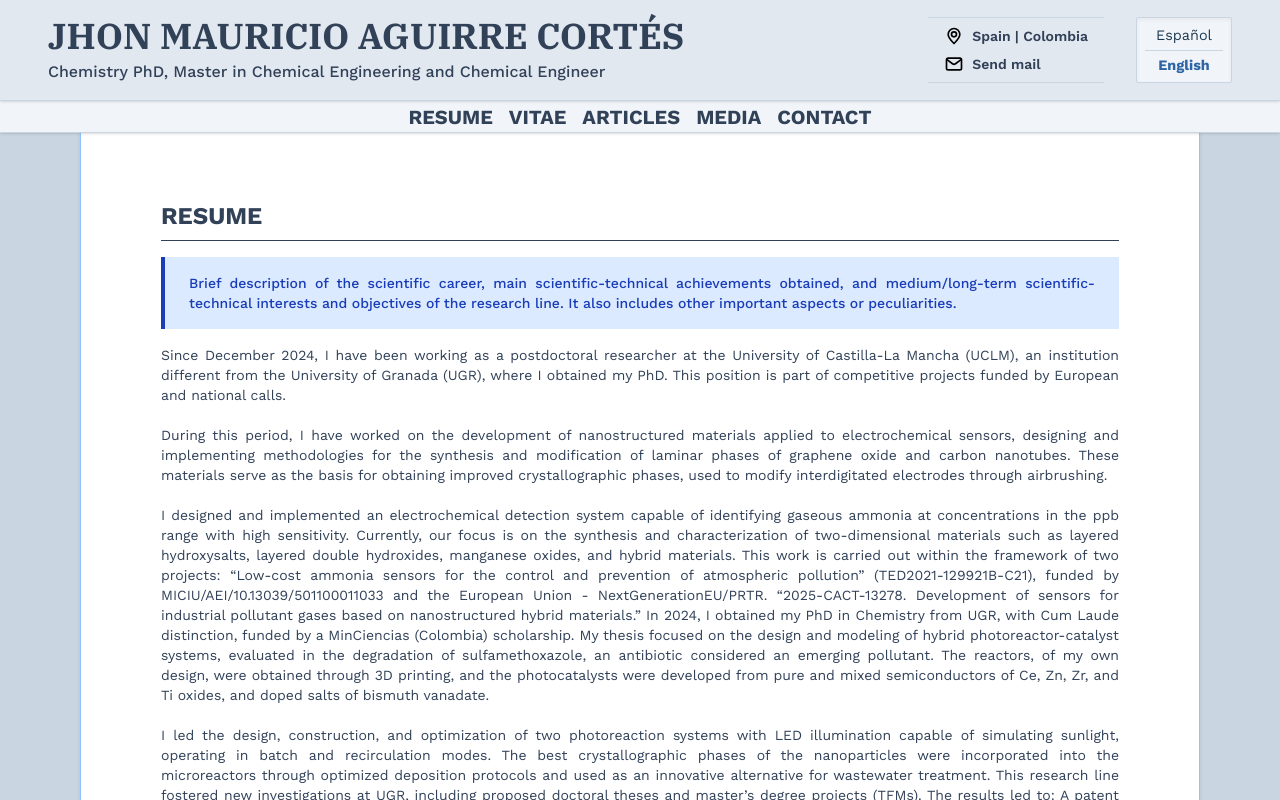
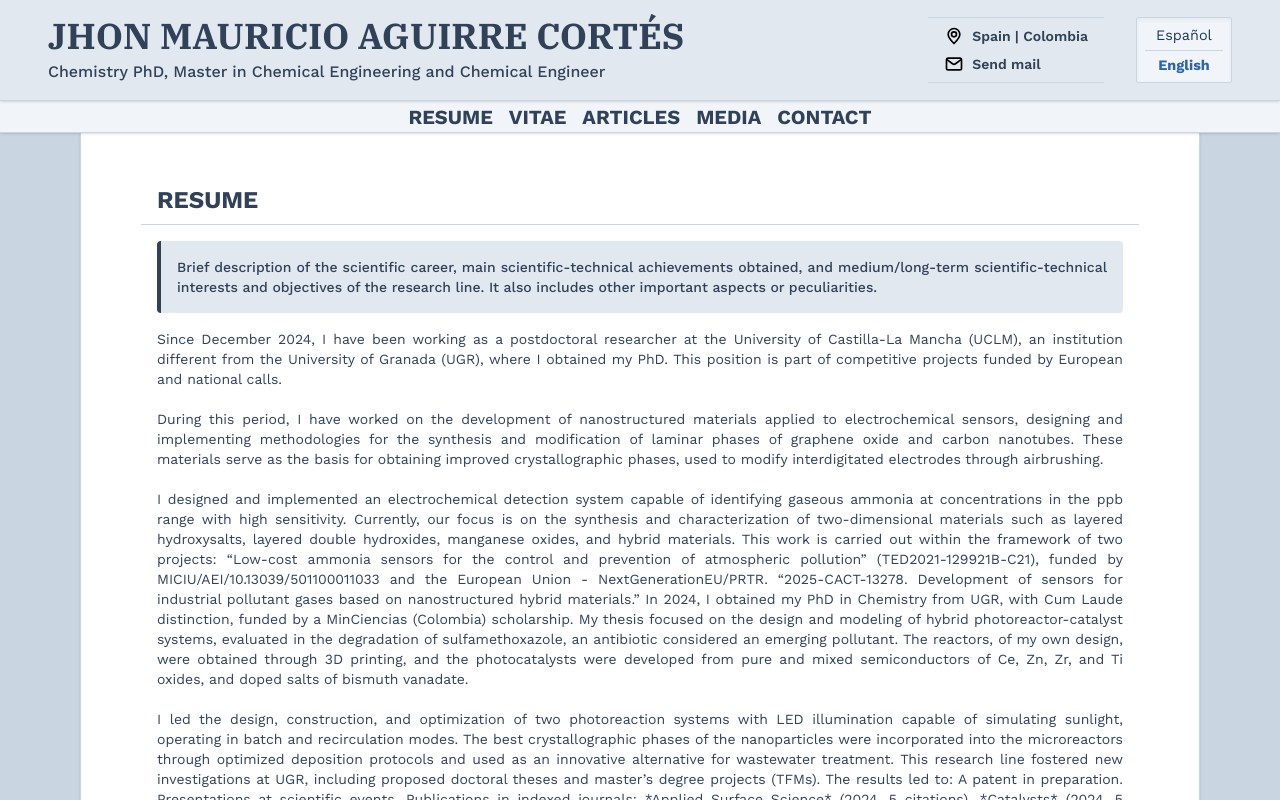
Before and after one commit to Tryncha/cv-jmac, a React (Vite) app: page /resume in a window 1280 px wide. Shown: the top 800 px of the page. Built offline with nearby package versions, Linux system fonts and the light colour scheme; a web font is replaced by a local one.

Commit message:
resume fixed

```diff
--- a/src/components/About.tsx
+++ b/src/components/About.tsx
@@ -1,6 +1,6 @@
 import aboutInfoData from '../data/aboutInfo.json';
 import useSettings from '../hooks/useSettings';
-import VitaeSection from './VitaeSection';
+import Section from './Section';
 
 const aboutInfo = aboutInfoData;
 
@@ -18,9 +18,9 @@ const About = () => {
   const { language } = settings;
 
   return (
-    <VitaeSection title={aboutTranslation[language].aboutTitle}>
+    <Section title={aboutTranslation[language].aboutTitle}>
       <p className="my-2 px-4 text-justify whitespace-pre-line">{aboutInfo[language].resume}</p>
-    </VitaeSection>
+    </Section>
   );
 };
 
--- a/src/components/Direction.tsx
+++ b/src/components/Direction.tsx
@@ -1,7 +1,7 @@
 import teachingActivityData from '../data/teachingActivity.json';
 import useSettings from '../hooks/useSettings';
 import Separator from './Separator';
-import VitaeSection from './VitaeSection';
+import Section from './Section';
 
 const teachingActivity = teachingActivityData.reverse();
 
@@ -19,7 +19,7 @@ const Direction = () => {
   const { language } = settings;
 
   return (
-    <VitaeSection title={directionTranslation[language].title}>
+    <Section title={directionTranslation[language].title}>
       {teachingActivity.map((act) => (
         <div
           key={act.id}
@@ -38,7 +38,7 @@ const Direction = () => {
           </div>
         </div>
       ))}
-    </VitaeSection>
+    </Section>
   );
 };
 
--- a/src/components/Investigation.tsx
+++ b/src/components/Investigation.tsx
@@ -1,7 +1,7 @@
 import useSettings from '../hooks/useSettings';
 import Separator from './Separator';
 import investigationData from '../data/investigation.json';
-import VitaeSection from './VitaeSection';
+import Section from './Section';
 
 const investigation = investigationData.reverse();
 
@@ -23,7 +23,7 @@ const Investigation = () => {
   const VISIBLE_LINES = 5;
 
   return (
-    <VitaeSection title={investigationTranslation[language].title}>
+    <Section title={investigationTranslation[language].title}>
       {investigation.map((inv) => (
         <div
           key={inv.id}
@@ -56,7 +56,7 @@ const Investigation = () => {
           </div>
         </div>
       ))}
-    </VitaeSection>
+    </Section>
   );
 };
 
--- a/src/components/Participation.tsx
+++ b/src/components/Participation.tsx
@@ -1,6 +1,6 @@
 import useSettings from '../hooks/useSettings';
 import Separator from './Separator';
-import VitaeSection from './VitaeSection';
+import Section from './Section';
 
 const participationTranslation = {
   es: {
@@ -16,7 +16,7 @@ const Participation = () => {
   const { language } = settings;
 
   return (
-    <VitaeSection title={participationTranslation[language].title}>
+    <Section title={participationTranslation[language].title}>
       <div className="flex px-4 py-2 hover:rounded-sm hover:bg-slate-50">
         <div className="flex w-1/4 flex-col">
           <h3 className="text-lg/6 font-bold">Universidad Nacional de Colombia</h3>
@@ -35,7 +35,7 @@ const Participation = () => {
           <span className="font-medium">Representante del Comité Asesor: Ramiro Betancourt Grajales</span>
         </div>
       </div>
-    </VitaeSection>
+    </Section>
   );
 };
 
--- a/src/components/VitaeSection.tsx
+++ b/src/components/Section.tsx
@@ -1,9 +1,9 @@
-interface VitaeSectionProps {
+interface SectionProps {
   children: React.ReactNode;
   title: string;
 }
 
-const VitaeSection = ({ children, title }: VitaeSectionProps) => {
+const Section = ({ children, title }: SectionProps) => {
   return (
     <section>
       <h2 className="px-4 text-2xl font-bold uppercase">{title}</h2>
@@ -13,4 +13,4 @@ const VitaeSection = ({ children, title }: VitaeSectionProps) => {
   );
 };
 
-export default VitaeSection;
+export default Section;
--- a/src/components/Studies.tsx
+++ b/src/components/Studies.tsx
@@ -3,7 +3,7 @@ import educationData from '../data/education.json';
 import graduatesData from '../data/graduates.json';
 import otherStudiesData from '../data/otherStudies.json';
 import useSettings from '../hooks/useSettings';
-import VitaeSection from './VitaeSection';
+import Section from './Section';
 
 const education = educationData.reverse();
 const graduates = graduatesData.reverse();
@@ -78,7 +78,7 @@ const MainStudies = () => {
 
   return (
     <section className="flex flex-col gap-4 xl:grid xl:grid-cols-2 xl:grid-rows-1 xl:gap-12">
-      <VitaeSection title={studiesTranslation[language].educationTitle}>
+      <Section title={studiesTranslation[language].educationTitle}>
         {education.map((edu) => (
           <Titulation
             key={edu.id}
@@ -86,15 +86,15 @@ const MainStudies = () => {
             {...edu[language]}
           />
         ))}
-      </VitaeSection>
-      <VitaeSection title={studiesTranslation[language].graduatesTitle}>
+      </Section>
+      <Section title={studiesTranslation[language].graduatesTitle}>
         {graduates.map((grd) => (
           <OtherStudyItem
             key={grd.id}
             {...grd[language]}
           />
         ))}
-      </VitaeSection>
+      </Section>
     </section>
   );
 };
--- a/src/components/Title.tsx
+++ /dev/null
@@ -1,9 +0,0 @@
-interface TitleProps {
-  children: React.ReactNode;
-}
-
-const Title = ({ children }: TitleProps) => {
-  return <h2 className="text-2xl font-bold uppercase">{children}</h2>;
-};
-
-export default Title;
--- a/src/components/WorkExperience.tsx
+++ b/src/components/WorkExperience.tsx
@@ -1,7 +1,7 @@
 import workExperienceData from '../data/workExperience.json';
 import useSettings from '../hooks/useSettings';
 import Separator from './Separator';
-import VitaeSection from './VitaeSection';
+import Section from './Section';
 
 const workExperience = workExperienceData.reverse();
 
@@ -19,7 +19,7 @@ const WorkExperience = () => {
   const { language } = settings;
 
   return (
-    <VitaeSection title={workExperienceTranslation[language].workExperienceTitle}>
+    <Section title={workExperienceTranslation[language].workExperienceTitle}>
       {workExperience.map((work) => (
         <div
           key={work.id}
@@ -36,7 +36,7 @@ const WorkExperience = () => {
           </div>
         </div>
       ))}
-    </VitaeSection>
+    </Section>
   );
 };
 
--- a/src/pages/Profile.tsx
+++ b/src/pages/Profile.tsx
@@ -1,3 +1,4 @@
+import Section from '../components/Section';
 import resumeData from '../data/resume.json';
 import useSettings from '../hooks/useSettings';
 
@@ -17,15 +18,13 @@ const Resume = () => {
   const { language } = settings;
 
   return (
-    <main className="z-10 mx-20 min-h-screen border-x border-blue-300 bg-white px-20 pt-50 pb-20 shadow-sm">
-      <section>
-        <h2 className="text-2xl font-bold uppercase">{resumeTranslation[language].title}</h2>
-        <hr className="my-2" />
-        <p className="text-md my-4 border-l-4 border-blue-800 bg-blue-100 px-6 py-4 text-justify font-medium text-blue-800">
+    <main className="z-10 min-h-screen border-x border-slate-300 bg-white px-6 pt-40 pb-10 shadow-sm xl:mx-20 xl:px-15 xl:pt-46">
+      <Section title={resumeTranslation[language].title}>
+        <p className="text-md m-4 rounded-sm border-l-4 border-slate-700 bg-slate-200 p-4 text-justify font-medium">
           {resume[language].intro}
         </p>
-        <p className="text-justify whitespace-pre-line">{resume[language].resume}</p>
-      </section>
+        <p className="my-2 px-4 text-justify whitespace-pre-line">{resume[language].resume}</p>
+      </Section>
     </main>
   );
 };
```
